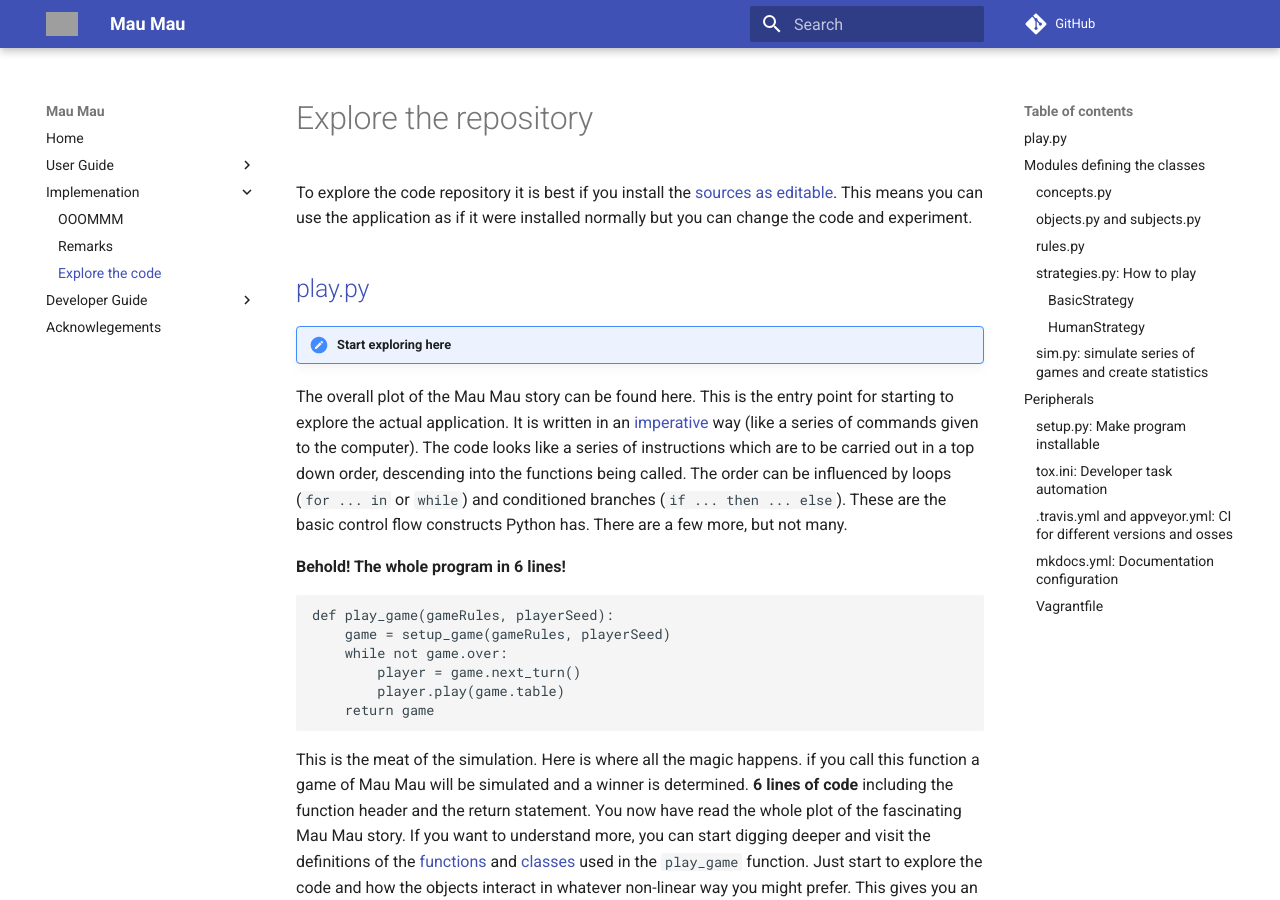
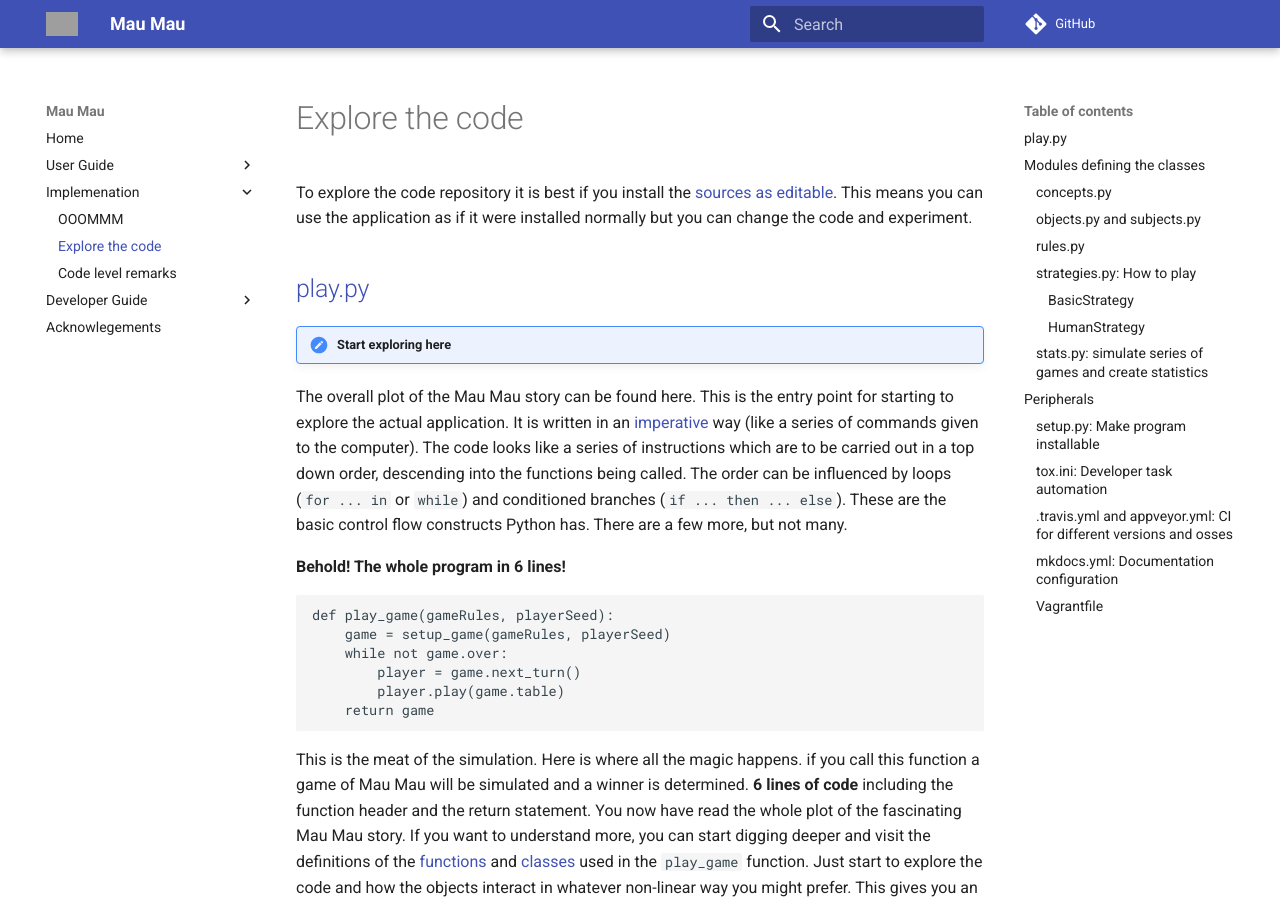
Before and after one commit to obestwalter/mau-mau, an MkDocs documentation site: the page built from docs/implementation/explore.md, in a window 1280 px wide and 900 px high. Built offline with MkDocs 1.6.1 and Material for MkDocs 9.7.7, drawn with Linux system fonts in a browser that asks for light colours; comment, search, counter and statistics services are not loaded; grey boxes are pictures that could not be loaded.

Commit message:
fix docs

```diff
--- a/docs/implementation/explore.md
+++ b/docs/implementation/explore.md
@@ -1,4 +1,4 @@
-# Explore the repository
+# Explore the code
 
 To explore the code repository it is best if you install the [sources as editable](../dev/getting-started.md). This means you can use the application as if it were installed normally but you can change the code and experiment.
 
@@ -62,7 +62,7 @@ The impact of this is very likely to be zero on a planetary basis, as this is ju
 
 ... you have been warned.
 
-### [sim.py](https://github.com/obestwalter/mau-mau/blob/master/src/mau_mau/statistics.py): simulate series of games and create statistics
+### [stats.py](https://github.com/obestwalter/mau-mau/blob/master/src/mau_mau/statistics.py): simulate series of games and create statistics
 
 Contains functions to run the game simulations and collect statistics. See [usage examples](../guide/usage.md#collect-statistics)
 
--- a/mkdocs.yml
+++ b/mkdocs.yml
@@ -6,8 +6,8 @@ nav:
     - Rules of Mau Mau: guide/rules.md
   - Implemenation:
     - OOOMMM: implementation/ooommm.md
-    - Remarks: implementation/remarks.md
     - Explore the code: implementation/explore.md
+    - Code level remarks: implementation/remarks.md
   - Developer Guide:
     - Getting started: dev/getting-started.md
     - Static code analysis: dev/static-analysis.md
```
Also changed, not shown: docs/index.md (+1 -1 lines).
